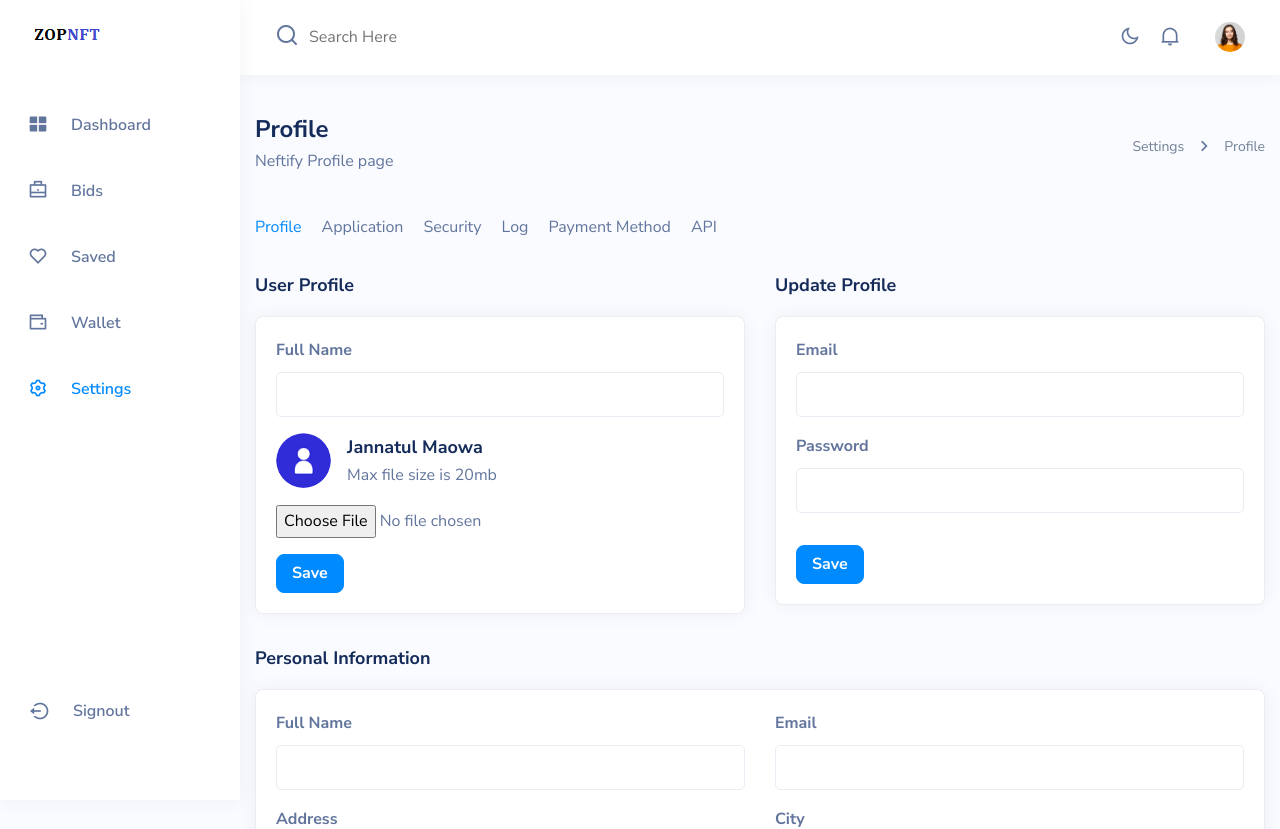
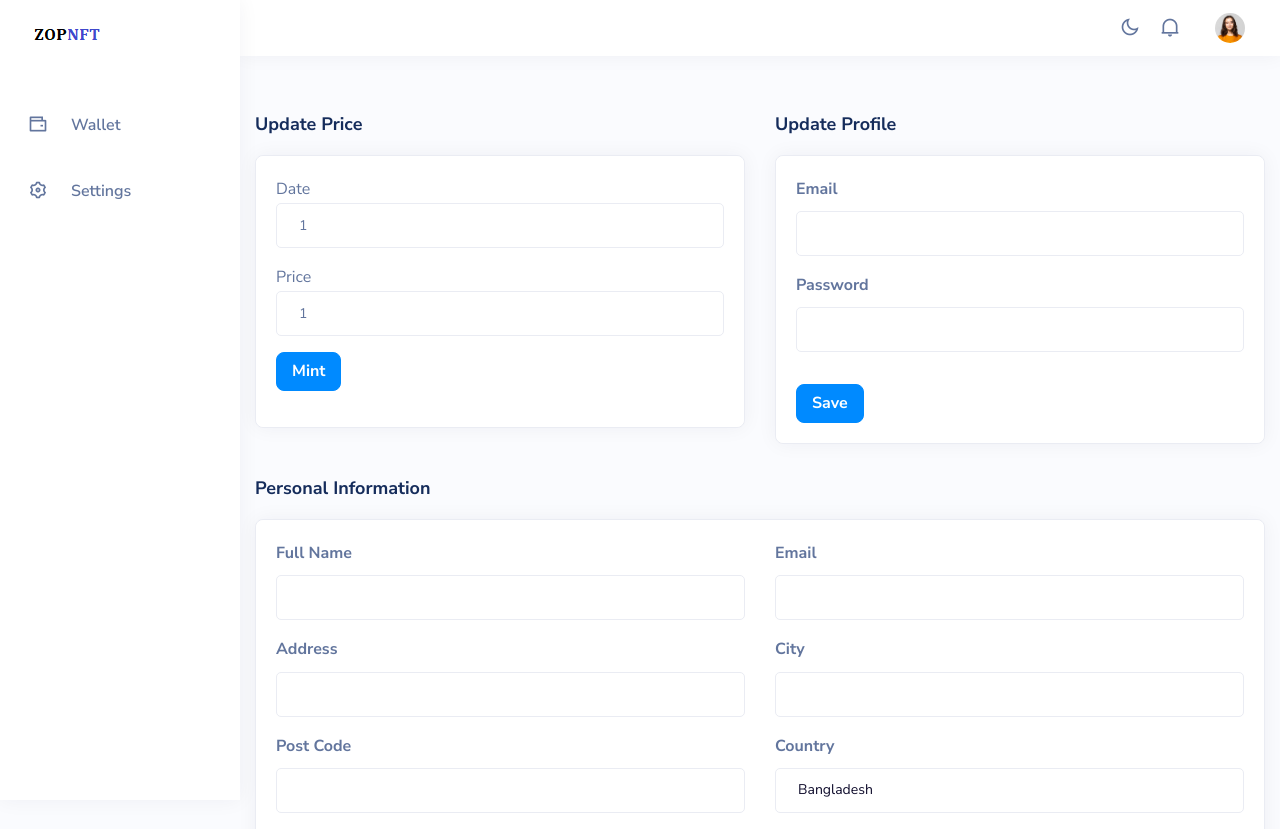
Before and after one commit to z-institute/Solidity-EVM-Dev-Batch-1-Group-4-UI, a Next.js app: page /settings in a window 1280 px wide. Shown: the top 829 px of the page. Built offline with nearby package versions, Linux system fonts and the light colour scheme.

Commit message:
pass ok: value from index.js to WalletShow.js.

```diff
--- a/components/layout/Header.js
+++ b/components/layout/Header.js
@@ -24,17 +24,7 @@ function Header() {
                                             </a>
                                         </Link>
                                     </div>
-                                    <div className="search">
-                                        <form action="#">
-                                            <span>
-                                                <i className="ri-search-line"></i>
-                                            </span>
-                                            <input
-                                                type="text"
-                                                placeholder="Search Here"
-                                            />
-                                        </form>
-                                    </div>
+
                                 </div>
 
                                 <div className="header-right">
--- a/components/layout/LayoutFront.js
+++ b/components/layout/LayoutFront.js
@@ -15,16 +15,19 @@ const LayoutFront = ({
     pageClass,
     parent,
     child,
+    setWallet
 }) => {
     const [height, setHeight] = useState();
     useEffect(() => {
         setHeight(window.screen.height);
+        console.log('layoutFront!!!!!!!!!!!!!');
+        //setWallet();
     }, []);
     return (
         <>
             <PageHead headTitle={headTitle} />
             <div id="main-wrapper" className={pageClass}>
-                <HeaderLanding />
+                <HeaderLanding setWallet={setWallet}/>
 
                     {pageTitle && (
                         <PageTitleLanding
--- a/components/layout/sidebar.js
+++ b/components/layout/sidebar.js
@@ -20,50 +20,7 @@ function Sidebar() {
                 </div>
                 <div className="menu">
                     <ul>
-                        <li className={router.pathname == "/dashboard" ? "active" : ""}>
-                            <Link href="/dashboard">
-                                <a>
-                                    <span>
-                                        <i className="ri-layout-grid-fill"></i>
-                                    </span>
-                                    <span className="nav-text">Dashboard</span>
-                                </a>
-                            </Link>
-                        </li>
-                        <li className={router.pathname == "/bids" ? "active" : ""}>
-                            <Link href="/bids">
-                                <a>
-                                    <span>
-                                        <i className="ri-briefcase-line"></i>
-                                    </span>
-                                    <span className="nav-text">Bids</span>
-                                </a>
-                            </Link>
-                        </li>
-                        <li className={router.pathname == "/saved" ? "active" : ""}>
-                            <Link href="/saved">
-                                <a>
-                                    <span>
-                                        <i className="ri-heart-line"></i>
-                                    </span>
-                                    <span className="nav-text">Saved</span>
-                                </a>
-                            </Link>
-                        </li>
-                        {/* <li
-                            className={
-                                router.pathname == "/collection" ? "active" : ""
-                            }
-                        >
-                            <Link href="/collection">
-                                <a>
-                                    <span>
-                                        <i className="ri-star-line"></i>
-                                    </span>
-                                    <span className="nav-text">Collection</span>
-                                </a>
-                            </Link>
-                        </li> */}
+
                         <li
                             className={
                                 router.pathname == "/wallet" ? "active" : ""
@@ -78,27 +35,8 @@ function Sidebar() {
                                 </a>
                             </Link>
                         </li>
-                        {/* <li
-                            className={
-                                router.pathname == "/profile" ? "active" : ""
-                            }
-                        >
-                            <Link href="/profile">
-                                <a>
-                                    <span>
-                                    <i className="ri-account-box-line"></i>
-                                    </span>
-                                    <span className="nav-text">Profile</span>
-                                </a>
-                            </Link>
-                        </li> */}
-                        <li
-                            className={
-                                router.pathname == "/settings"
-                                    ? "active"
-                                    : ""
-                            }
-                        >
+
+                        <li>
                             <Link href="/settings">
                                 <a>
                                     <span>
@@ -108,22 +46,7 @@ function Sidebar() {
                                 </a>
                             </Link>
                         </li>
-                        <li
-                            className={
-                                router.pathname == "/signin"
-                                    ? "active"
-                                    : " logout"
-                            }
-                        >
-                            <Link href="/signin">
-                                <a>
-                                    <span>
-                                        <i className="ri-logout-circle-line"></i>
-                                    </span>
-                                    <span className="nav-text">Signout</span>
-                                </a>
-                            </Link>
-                        </li>
+
                     </ul>
                 </div>
 
--- a/package.json
+++ b/package.json
@@ -46,7 +46,7 @@
         "swiper": "^7.4.1",
         "web3": "^1.7.0",
         "yup": "^0.32.11",
-		"ethers": "^5.1.0"
+        "ethers": "^5.1.0"
     },
     "browserslist": {
         "production": [
--- a/pages/settings.js
+++ b/pages/settings.js
@@ -3,30 +3,71 @@ import LayoutAdmin from "../components/layout/LayoutAdmin";
 import PersonalInfo from "../components/form/PersonalInfo";
 import UpdateAvatar from "../components/form/UpdateAvatar";
 import SettingsMenu from "../components/layout/SettingsMenu";
+import {ErrorMessage, Field} from "formik";
+import React from "react";
+
+import { Dapp } from "../src/components/Dapp";
 
 function SettingsProfile() {
+
     return (
         <>
             <LayoutAdmin
                 headTitle="Profile"
-                pageTitle="Profile"
-                pageTitleSub={"Neftify Profile page"}
                 pageClass={"admin"}
-                parent={"Settings"}
-                child={"Profile"}
             >
-                <SettingsMenu />
                 <div className="row">
                     <div className="col-xxl-6 col-xl-6 col-lg-6">
-                                <h4 className="card-title mb-3">User Profile</h4>
+                        <h4 className="card-title mb-3">Update Price</h4>
                         <div className="card">
                             <div className="card-body">
-                                <UpdateAvatar />
+                                <div className="col-12 mb-3">
+                                    <form
+                                        onSubmit={(event) => {
+                                            // This function just calls the transferTokens callback with the
+                                            // form's data.
+                                            event.preventDefault();
+                                            const formData = new FormData(event.target);
+                                            const date = formData.get("date");
+                                            const price = formData.get("price");
+
+                                            if (date || price) {
+                                                _mint_updatePrice(date, price);
+                                            }
+                                        }}
+                                    >
+                                        <div className="col-12 mb-3 form-group">
+                                            <label>Date</label>
+                                            <input
+                                                className="col-12 mb-3 form-control"
+                                                type="number"
+                                                step="1"
+                                                name="date"
+                                                placeholder="1"
+                                                required
+                                            />
+                                            <label>Price</label>
+                                            <input
+                                                className="col-12 mb-3 form-control"
+                                                type="number"
+                                                step="1"
+                                                name="price"
+                                                placeholder="1"
+                                                required
+                                            />
+                                        </div>
+
+                                        <div className="col-12 mb-3 form-group">
+                                            <input className="btn btn-primary" type="submit" value="Mint" />
+                                        </div>
+
+                                    </form>
+                                </div>
                             </div>
                         </div>
                     </div>
                     <div className="col-xxl-6 col-xl-6 col-lg-6">
-                                <h4 className="card-title mb-3">Update Profile</h4>
+                        <h4 className="card-title mb-3">Update Profile</h4>
                         <div className="card">
                             <div className="card-body">
                                 <UpdateInfo />
@@ -45,5 +86,52 @@ function SettingsProfile() {
             </LayoutAdmin>
         </>
     );
+
 }
+
+async function _mint_updatePrice(date, price) {
+
+    try {
+        this._dismissTransactionError();
+
+        let tx = await this.zopnftFactory.createZNtoken(20220227, 111)
+        console.log("transaction sent to mint _mint_updatePrice ", 20220227, 111);
+        this.setState({ txBeingSent: tx.hash });
+        console.log("[updatePrice] tx.hash: ", tx.hash)
+        let receipt = await tx.wait()
+
+        /*
+        this.setState({ NFTs: this.state.NFTs.concat({
+            name: '',
+            nftContractName: 'NFTSimple',
+            nftContractAddr: this.zopnftFactory.address,
+            thumbnail: '',
+            openseaLink: '',
+            tokenId: receipt.events[0].args[2]
+          })});
+        */
+
+        if (receipt.status === 0) {
+            throw new Error("Transaction failed");
+        }
+
+        await this._updateBalance();
+
+    } catch (error) {
+
+        if (error.code === ERROR_CODE_TX_REJECTED_BY_USER) {
+            return;
+        }
+
+        console.error(error);
+        this.setState({ transactionError: error });
+    } finally {
+
+        this.setState({ txBeingSent: undefined });
+    }
+}
+
+
+
+
 export default SettingsProfile;
```
Also changed, not shown: components/elements/WalletShow.js (+12 -2 lines), components/layout/HeaderLanding.js (+11 -4 lines), pages/index.js (+16 -2 lines), 1 other file (tests, documents, lock files or other folders).
